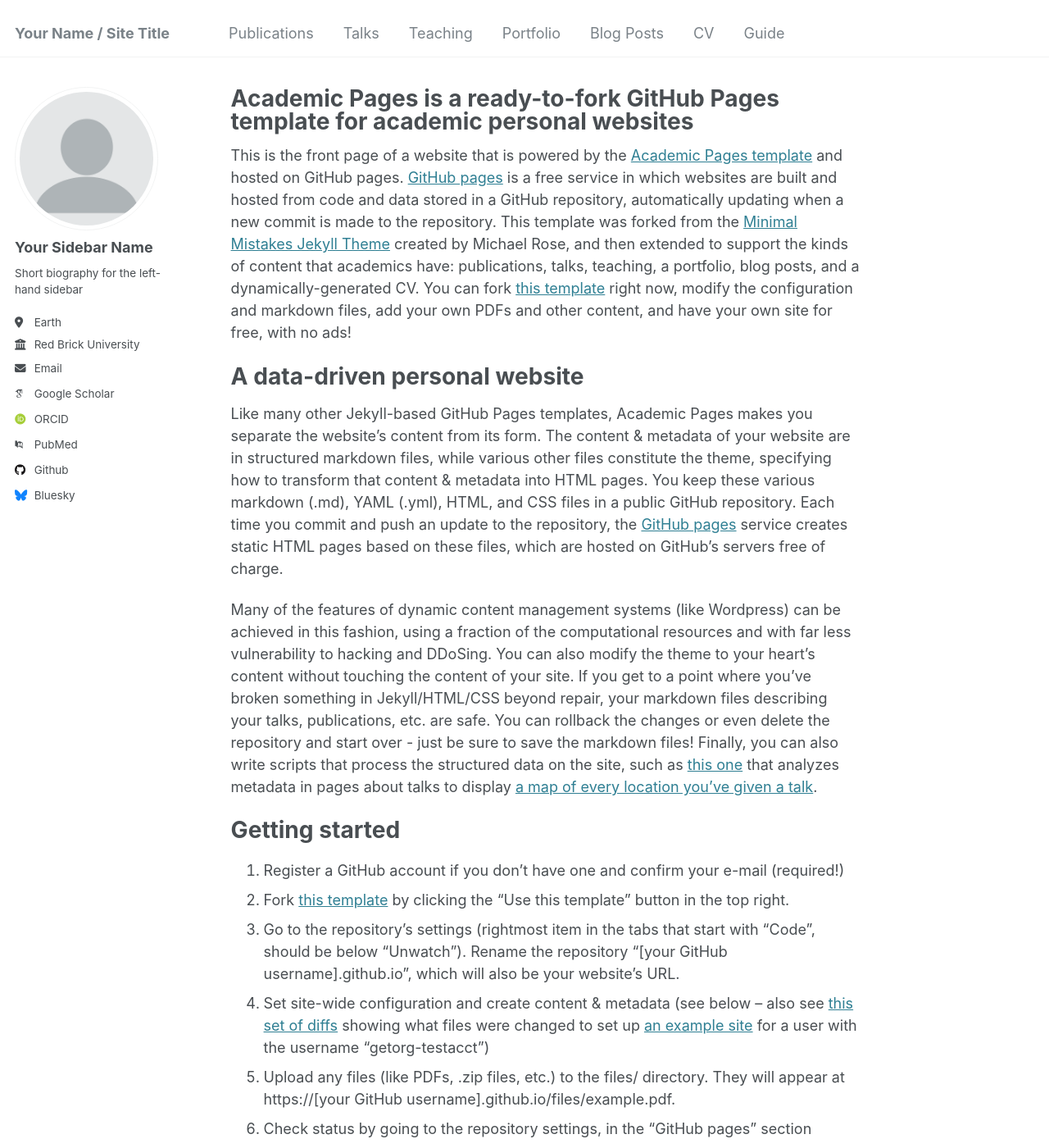
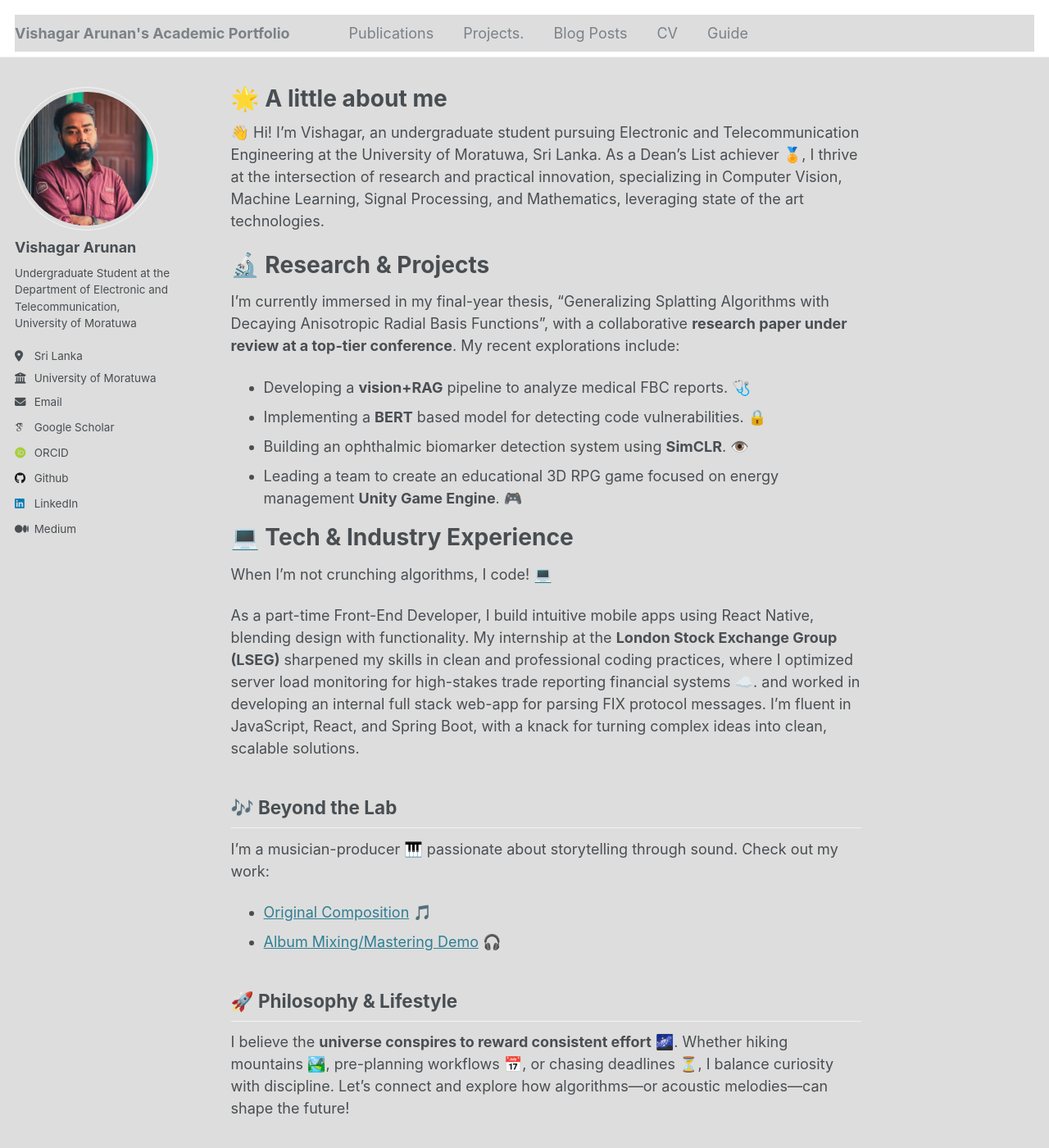
Before and after one commit to Vgr20/vgr20.github.io, a Jekyll site: the page built from _pages/about.md, in a window 1280 px wide and 1400 px high. Shown: the whole window at 82% size. Built offline with Jekyll 4.4.1, drawn with Linux system fonts in a browser that asks for light colours; some web fonts are replaced; some of the changed text lies outside the part shown.

Commit message:
biography updated

```diff
--- a/_config.yml
+++ b/_config.yml
@@ -8,11 +8,11 @@
 
 # Basic Site Settings
 locale                   : "en-US"
-title                    : "Your Name / Site Title"
+title                    : "Vishagar Arunan's Academic Portfolio"
 title_separator          : "-"
-name                     : &name "Your Name"
+name                     : &name "Vishagar Arunan"
 description              : &description "personal description"
-url                      : https://academicpages.github.io # the base hostname & protocol for your site e.g. "https://[your GitHub username].github.io"
+url                      : https://vgr20.github.io # the base hostname & protocol for your site e.g. "https://[your GitHub username].github.io"
 baseurl                  : "" # the subpath of your site, e.g. "/blog"
 repository               : "academicpages/academicpages.github.io"
 
@@ -21,22 +21,22 @@
 #               Additional customization can be done by editing /_includes/author-profile.html
 author:
   # Biographic information
-  avatar           : "profile.png"
-  name             : "Your Sidebar Name"
+  avatar           : "avatar.jpg" # the image that appears in the author info box
+  name             : "Vishagar Arunan"
   pronouns         : # example: "she/her"
-  bio              : "Short biography for the left-hand sidebar"
-  location         : "Earth"
-  employer         : "Red Brick University"
+  bio              : "Undergraduate Student at the Department of Electronic and Telecommunication, University of Moratuwa"
+  location         : "Sri Lanka"
+  employer         : "University of Moratuwa"
   uri              : # URL
-  email            : "none@example.org"
+  email            : "vishagara.20@uom.lk"
 
   # Academic websites
   arxiv            : # URL - Update with the correct link to your profile
   googlescholar    : "https://scholar.google.com/citations?user=PS_CX0AAAAAJ"
   impactstory      : # URL
-  orcid            : "http://orcid.org/yourorcidurl"
+  orcid            : "https://orcid.org/0009-0002-6637-7583"
   semantic         : # URL
-  pubmed           : "https://www.ncbi.nlm.nih.gov/pubmed/?term=john+snow"
+  pubmed           : # URL
   researchgate     : # URL
   scopus           : # URL
 
@@ -44,12 +44,12 @@
   bitbucket        : # Username - Update with your username on the site
   codepen          : # Username
   dribbble         : # Username
-  github           : "academicpages"
+  github           : "vgr20" # Username
   kaggle           : # Username
   stackoverflow    : # User number or user number and name (i.e., use "1" or "1/jeff-atwood")
 
   # Social media
-  bluesky          : "bsky.app" # Replace this with you Bluesky username
+  bluesky          : # "bsky.app" # Replace this with you Bluesky username
   facebook         : # Username
   flickr           : # Username
   foursquare       : # Username
@@ -58,9 +58,9 @@
   keybase          : # Username
   instagram        : # Username
   lastfm           : # Username
-  linkedin         : # Username
+  linkedin         : "https://www.linkedin.com/in/vishagar-arunan-97a9b0283/"
   mastodon         : # URL
-  medium           : # URL
+  medium           : "https://medium.com/@vgr0876"
   pinterest        : # Username
   soundcloud       : # Username
   steam            : # Username
@@ -84,8 +84,8 @@
     title: 'Conference Papers'
 
 # Site Settings
-teaser                   :  # filename of teaser fallback teaser image placed in /images/, .e.g. "500x300.png"
-breadcrumbs              : false # true, false (default)
+teaser                   : "avatar.jpg" # default teaser image
+breadcrumbs              : true # true, false (default)
 words_per_minute         : 160
 future                   : true
 read_more                : "disabled" # if enabled, adds "Read more" links to excerpts
@@ -99,7 +99,7 @@
   facebook:
     appid                :
     num_posts            : # 5 (default)
-    colorscheme          : # "light" (default), "dark"
+    colorscheme          :  # (default), "dark"
 staticman:
   allowedFields          : ['name', 'email', 'url', 'message']
   branch                 : "gh-pages" # "master", "gh-pages"
--- a/_data/navigation.yml
+++ b/_data/navigation.yml
@@ -8,15 +8,15 @@
   - title: "Publications"
     url: /publications/
 
-  - title: "Talks"
-    url: /talks/
-
-  - title: "Teaching"
-    url: /teaching/
-
-  - title: "Portfolio"
+  # - title: "Talks"
+  #   url: /talks/
+  #
+  # - title: "Teaching"
+  #   url: /teaching/
+  #
+  - title: "Projects."
     url: /portfolio/
-
+  #
   - title: "Blog Posts"
     url: /year-archive/
 
--- a/_pages/about.md
+++ b/_pages/about.md
@@ -1,49 +1,36 @@
 ---
 permalink: /
-title: "Academic Pages is a ready-to-fork GitHub Pages template for academic personal websites"
+title: "🌟 A little about me"
 author_profile: true
 redirect_from:
   - /about/
   - /about.html
 ---
 
-This is the front page of a website that is powered by the [Academic Pages template](https://github.com/academicpages/academicpages.github.io) and hosted on GitHub pages. [GitHub pages](https://pages.github.com) is a free service in which websites are built and hosted from code and data stored in a GitHub repository, automatically updating when a new commit is made to the repository. This template was forked from the [Minimal Mistakes Jekyll Theme](https://mmistakes.github.io/minimal-mistakes/) created by Michael Rose, and then extended to support the kinds of content that academics have: publications, talks, teaching, a portfolio, blog posts, and a dynamically-generated CV. You can fork [this template](https://github.com/academicpages/academicpages.github.io) right now, modify the configuration and markdown files, add your own PDFs and other content, and have your own site for free, with no ads!
+👋 Hi! I’m Vishagar, an undergraduate student pursuing Electronic and Telecommunication Engineering at the University of Moratuwa, Sri Lanka. As a Dean’s List achiever 🏅, I thrive at the intersection of research and practical innovation, specializing in Computer Vision, Machine Learning, Signal Processing, and Mathematics, leveraging state of the art technologies.
 
-A data-driven personal website
+🔬 Research & Projects
 ======
-Like many other Jekyll-based GitHub Pages templates, Academic Pages makes you separate the website's content from its form. The content & metadata of your website are in structured markdown files, while various other files constitute the theme, specifying how to transform that content & metadata into HTML pages. You keep these various markdown (.md), YAML (.yml), HTML, and CSS files in a public GitHub repository. Each time you commit and push an update to the repository, the [GitHub pages](https://pages.github.com/) service creates static HTML pages based on these files, which are hosted on GitHub's servers free of charge.
+I’m currently immersed in my final-year thesis, "Generalizing Splatting Algorithms with Decaying Anisotropic Radial Basis Functions", with a collaborative __research paper under review at a top-tier conference__. My recent explorations include:
+- Developing a __vision+RAG__ pipeline to analyze medical FBC reports. 🩺
+- Implementing a __BERT__ based model for detecting code vulnerabilities. 🔒
+- Building an ophthalmic biomarker detection system using __SimCLR__. 👁️
+- Leading a team to create an educational 3D RPG game focused on energy management __Unity Game Engine__. 🎮
 
-Many of the features of dynamic content management systems (like Wordpress) can be achieved in this fashion, using a fraction of the computational resources and with far less vulnerability to hacking and DDoSing. You can also modify the theme to your heart's content without touching the content of your site. If you get to a point where you've broken something in Jekyll/HTML/CSS beyond repair, your markdown files describing your talks, publications, etc. are safe. You can rollback the changes or even delete the repository and start over - just be sure to save the markdown files! Finally, you can also write scripts that process the structured data on the site, such as [this one](https://github.com/academicpages/academicpages.github.io/blob/master/talkmap.ipynb) that analyzes metadata in pages about talks to display [a map of every location you've given a talk](https://academicpages.github.io/talkmap.html).
 
-Getting started
+💻 Tech & Industry Experience
 ======
-1. Register a GitHub account if you don't have one and confirm your e-mail (required!)
-1. Fork [this template](https://github.com/academicpages/academicpages.github.io) by clicking the "Use this template" button in the top right.
-1. Go to the repository's settings (rightmost item in the tabs that start with "Code", should be below "Unwatch"). Rename the repository "[your GitHub username].github.io", which will also be your website's URL.
-1. Set site-wide configuration and create content & metadata (see below -- also see [this set of diffs](http://archive.is/3TPas) showing what files were changed to set up [an example site](https://getorg-testacct.github.io) for a user with the username "getorg-testacct")
-1. Upload any files (like PDFs, .zip files, etc.) to the files/ directory. They will appear at https://[your GitHub username].github.io/files/example.pdf.
-1. Check status by going to the repository settings, in the "GitHub pages" section
+When I’m not crunching algorithms, I code! 💻
 
-Site-wide configuration
+As a part-time Front-End Developer, I build intuitive mobile apps using React Native, blending design with functionality. My internship at the __London Stock Exchange Group (LSEG)__ sharpened my skills in clean and professional coding practices, where I optimized server load monitoring for high-stakes trade reporting financial systems ☁️. and worked in developing an internal full stack web-app for parsing FIX protocol messages. I’m fluent in JavaScript, React, and Spring Boot, with a knack for turning complex ideas into clean, scalable solutions.
+
+
+🎶 Beyond the Lab
 ------
-The main configuration file for the site is in the base directory in [_config.yml](https://github.com/academicpages/academicpages.github.io/blob/master/_config.yml), which defines the content in the sidebars and other site-wide features. You will need to replace the default variables with ones about yourself and your site's github repository. The configuration file for the top menu is in [_data/navigation.yml](https://github.com/academicpages/academicpages.github.io/blob/master/_data/navigation.yml). For example, if you don't have a portfolio or blog posts, you can remove those items from that navigation.yml file to remove them from the header.
+I’m a musician-producer 🎹 passionate about storytelling through sound. Check out my work:
+- [Original Composition](https://www.youtube.com/watch?v=fNJUb6_OiGQ) 🎵
+- [Album Mixing/Mastering Demo](https://www.youtube.com/watch?v=fNJUb6_OiGQ) 🎧
 
-Create content & metadata
+🚀 Philosophy & Lifestyle
 ------
-For site content, there is one markdown file for each type of content, which are stored in directories like _publications, _talks, _posts, _teaching, or _pages. For example, each talk is a markdown file in the [_talks directory](https://github.com/academicpages/academicpages.github.io/tree/master/_talks). At the top of each markdown file is structured data in YAML about the talk, which the theme will parse to do lots of cool stuff. The same structured data about a talk is used to generate the list of talks on the [Talks page](https://academicpages.github.io/talks), each [individual page](https://academicpages.github.io/talks/2012-03-01-talk-1) for specific talks, the talks section for the [CV page](https://academicpages.github.io/cv), and the [map of places you've given a talk](https://academicpages.github.io/talkmap.html) (if you run this [python file](https://github.com/academicpages/academicpages.github.io/blob/master/talkmap.py) or [Jupyter notebook](https://github.com/academicpages/academicpages.github.io/blob/master/talkmap.ipynb), which creates the HTML for the map based on the contents of the _talks directory).
-
-**Markdown generator**
-
-The repository includes [a set of Jupyter notebooks](https://github.com/academicpages/academicpages.github.io/tree/master/markdown_generator
-) that converts a CSV containing structured data about talks or presentations into individual markdown files that will be properly formatted for the Academic Pages template. The sample CSVs in that directory are the ones I used to create my own personal website at stuartgeiger.com. My usual workflow is that I keep a spreadsheet of my publications and talks, then run the code in these notebooks to generate the markdown files, then commit and push them to the GitHub repository.
-
-How to edit your site's GitHub repository
-------
-Many people use a git client to create files on their local computer and then push them to GitHub's servers. If you are not familiar with git, you can directly edit these configuration and markdown files directly in the github.com interface. Navigate to a file (like [this one](https://github.com/academicpages/academicpages.github.io/blob/master/_talks/2012-03-01-talk-1.md) and click the pencil icon in the top right of the content preview (to the right of the "Raw | Blame | History" buttons). You can delete a file by clicking the trashcan icon to the right of the pencil icon. You can also create new files or upload files by navigating to a directory and clicking the "Create new file" or "Upload files" buttons.
-
-Example: editing a markdown file for a talk
-![Editing a markdown file for a talk](/images/editing-talk.png)
-
-For more info
-------
-More info about configuring Academic Pages can be found in [the guide](https://academicpages.github.io/markdown/), the [growing wiki](https://github.com/academicpages/academicpages.github.io/wiki), and you can always [ask a question on GitHub](https://github.com/academicpages/academicpages.github.io/discussions). The [guides for the Minimal Mistakes theme](https://mmistakes.github.io/minimal-mistakes/docs/configuration/) (which this theme was forked from) might also be helpful.
+I believe the __universe conspires to reward consistent effort__ 🌌. Whether hiking mountains 🏞️, pre-planning workflows 📅, or chasing deadlines ⏳, I balance curiosity with discipline. Let’s connect and explore how algorithms—or acoustic melodies—can shape the future!
--- a/_sass/_variables.scss
+++ b/_sass/_variables.scss
@@ -62,7 +62,7 @@
 $lighter-gray               : mix(#fff, $gray, 90%);
 
 $body-color                 : #fff;
-$background-color           : #fff;
+$background-color           : #dddddd;
 $code-background-color      : #fafafa;
 $code-background-color-dark : $light-gray;
 $text-color                 : $dark-gray;
```
Also changed, not shown: images/avatar.jpg (added).
